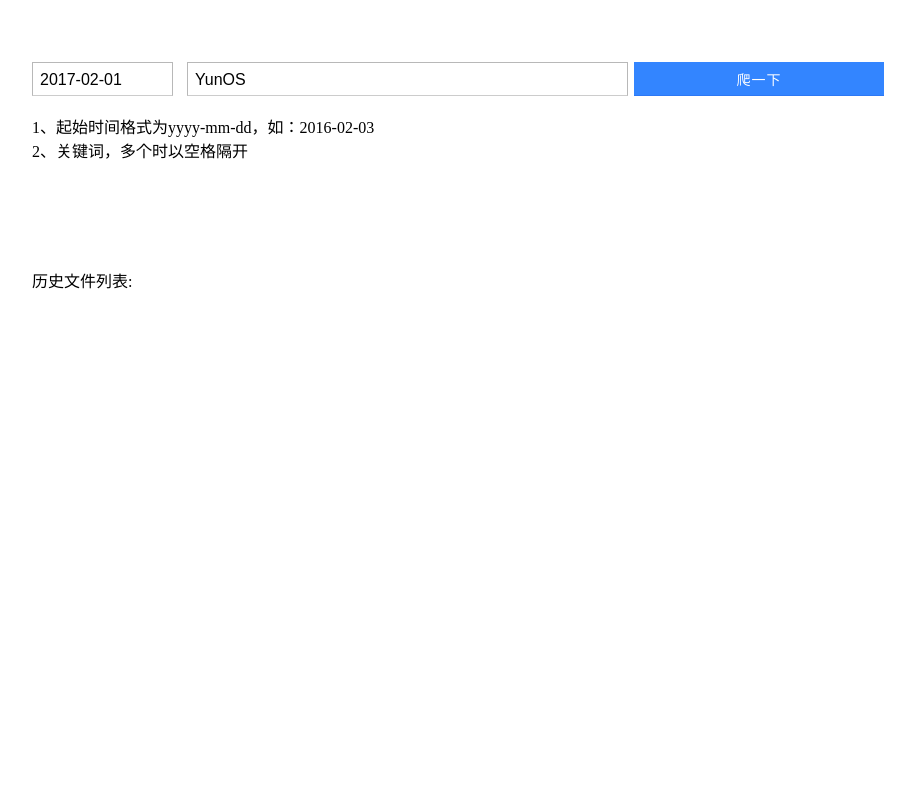
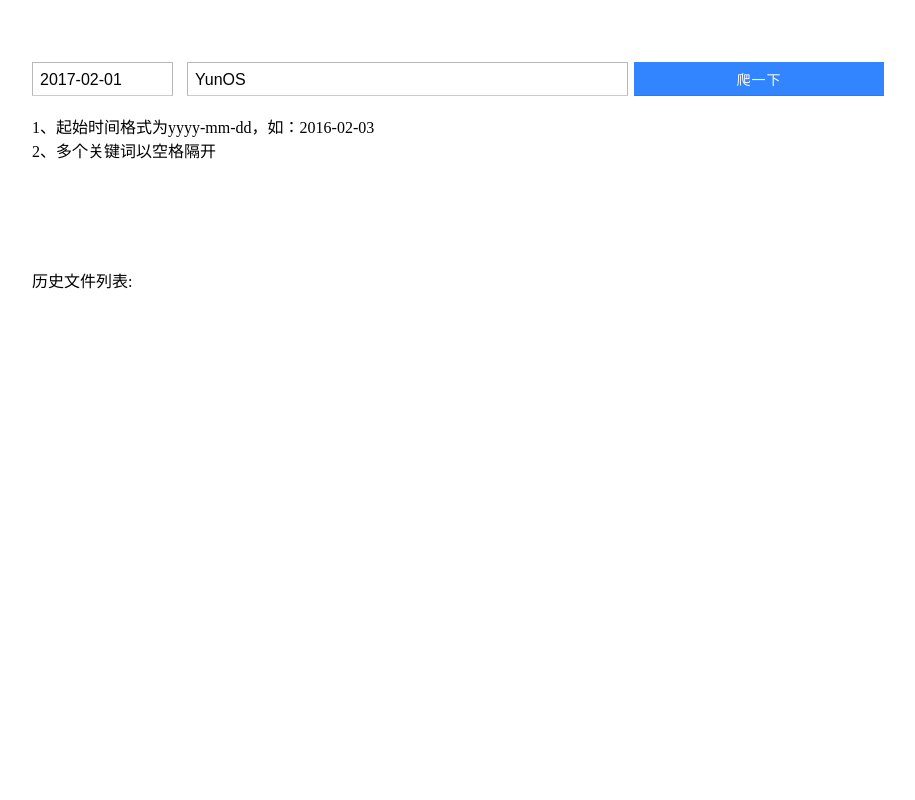
Before and after one commit to or0fun/Crawler, a PHP site: page / in a window 1280 px wide. Shown: the whole page, without its empty margins (218-1133 px from the left). Run offline with PHP 8.4, Linux system fonts and the light colour scheme; some libraries are stand-ins or nearby versions.

Commit message:
多个关键词的提示

```diff
--- a/index.php
+++ b/index.php
@@ -118,7 +118,7 @@
 
 
 		1、起始时间格式为yyyy-mm-dd，如：2016-02-03<br/>
-		2、关键词，多个时以空格隔开
+		2、多个关键词以空格隔开
 		<br/>
 		<br/>
 		<br/>
```
